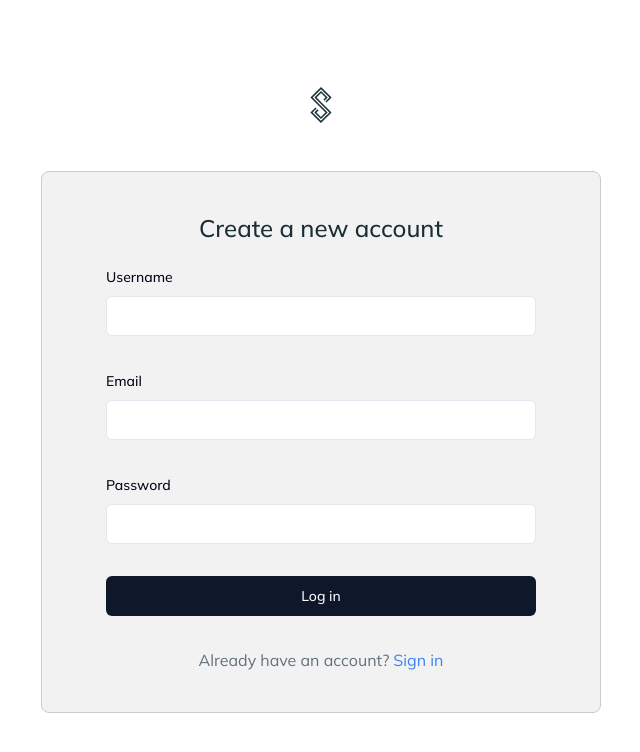
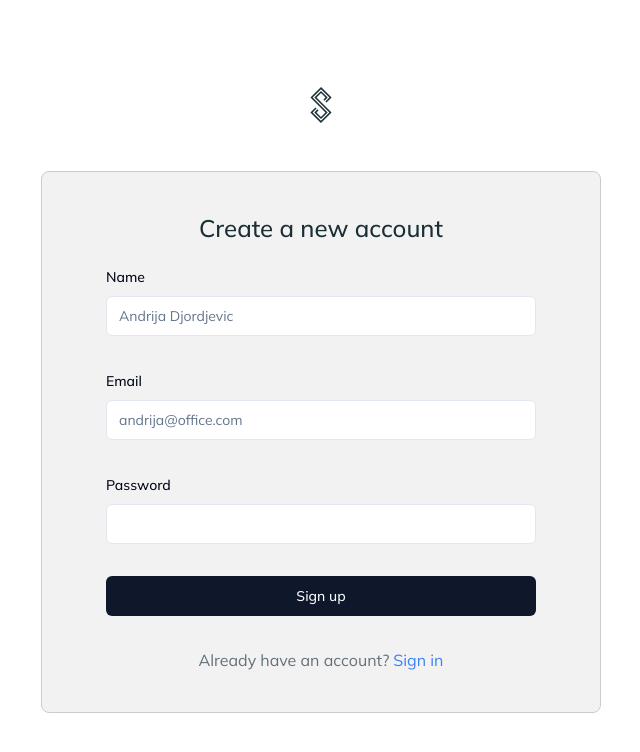
Before and after one commit to andrijaweb/ecommerce-app, a React (Vite) app: page /signup in a window 1280 px wide. Shown: the top 752 px of the page, without its empty margins (319-959 px from the left). Built offline with nearby package versions, Linux system fonts and the light colour scheme; no server answers.

Commit message:
Added signup functionality

```diff
--- a/src/App.tsx
+++ b/src/App.tsx
@@ -63,7 +63,7 @@ const App = () => {
             fontSize: "16px",
             maxWidth: "500px",
             padding: "16px 24px",
-            backgroundColor: "#F2F2F2",
+            backgroundColor: "#fff",
           },
         }}
       />
--- a/src/features/authentication/forms/SignupForm.tsx
+++ b/src/features/authentication/forms/SignupForm.tsx
@@ -13,16 +13,14 @@ import {
 
 import { Input } from "@/components/ui/input";
 import { Button } from "@/components/ui/button";
-import {
-  loginValidation,
-  signupValidation,
-} from "@/features/authentication/validation";
+import { signupValidation } from "@/features/authentication/validation";
 
 import { Link } from "react-router-dom";
 import Spinner from "../../../components/Spinner";
+import { useSignup } from "../useSignup";
 
 const SignupForm = () => {
-  const isPending = false;
+  const { signup, isPending } = useSignup();
 
   const form = useForm<z.infer<typeof signupValidation>>({
     resolver: zodResolver(signupValidation),
@@ -34,10 +32,14 @@ const SignupForm = () => {
   });
 
   // 2. Define a submit handler.
-  function onSubmit(values: z.infer<typeof loginValidation>) {
+  function onSubmit(values: z.infer<typeof signupValidation>) {
     console.log(values);
 
     if (!values) return;
+
+    const { name, email, password } = values;
+
+    signup({ name, email, password });
   }
 
   return (
@@ -52,9 +54,15 @@ const SignupForm = () => {
             name="name"
             render={({ field }) => (
               <FormItem>
-                <FormLabel className="shad-form_label">Username</FormLabel>
+                <FormLabel className="shad-form_label">Name</FormLabel>
                 <FormControl>
-                  <Input type="text" className="shad-input" {...field} />
+                  <Input
+                    type="text"
+                    placeholder="Andrija Djordjevic"
+                    disabled={isPending}
+                    className="shad-input"
+                    {...field}
+                  />
                 </FormControl>
                 <FormMessage />
               </FormItem>
@@ -68,7 +76,13 @@ const SignupForm = () => {
               <FormItem>
                 <FormLabel className="shad-form_label">Email</FormLabel>
                 <FormControl>
-                  <Input type="text" className="shad-input" {...field} />
+                  <Input
+                    type="text"
+                    placeholder="andrija@office.com"
+                    disabled={isPending}
+                    className="shad-input"
+                    {...field}
+                  />
                 </FormControl>
                 <FormMessage />
               </FormItem>
@@ -82,7 +96,12 @@ const SignupForm = () => {
               <FormItem>
                 <FormLabel className="shad-form_label">Password</FormLabel>
                 <FormControl>
-                  <Input type="password" className="shad-input" {...field} />
+                  <Input
+                    type="password"
+                    disabled={isPending}
+                    className="shad-input"
+                    {...field}
+                  />
                 </FormControl>
                 <FormMessage />
               </FormItem>
@@ -90,7 +109,7 @@ const SignupForm = () => {
           />
 
           <Button type="submit" disabled={isPending} className="w-full">
-            {!isPending ? "Log in" : <Spinner />}
+            {!isPending ? "Sign up" : <Spinner />}
           </Button>
 
           <p className="text-textGray text-center">
--- a/src/features/authentication/useLogin.ts
+++ b/src/features/authentication/useLogin.ts
@@ -1,15 +1,17 @@
 import { login as loginApi } from "@/services/apiAuth";
-import { useMutation } from "@tanstack/react-query";
+import { useMutation, useQueryClient } from "@tanstack/react-query";
 import toast from "react-hot-toast";
 import { useNavigate } from "react-router-dom";
 
 export function useLogin() {
   const navigate = useNavigate();
+  const queryClient = useQueryClient();
 
   const { mutate: login, isPending } = useMutation({
     mutationFn: ({ email, password }: { email: string; password: string }) =>
       loginApi({ email, password }),
-    onSuccess: () => {
+    onSuccess: (user) => {
+      queryClient.setQueryData(["user"], user.user);
       navigate("/", { replace: true });
       toast.success("Successfully logged in!");
     },
--- /dev/null
+++ b/src/features/authentication/useSignup.ts
@@ -0,0 +1,22 @@
+import { signup as signupApi } from "@/services/apiAuth";
+import { useMutation, useQueryClient } from "@tanstack/react-query";
+import toast from "react-hot-toast";
+import { useNavigate } from "react-router-dom";
+
+export function useSignup() {
+  const navigate = useNavigate();
+  const queryClient = useQueryClient();
+
+  const { mutate: signup, isPending } = useMutation({
+    mutationFn: signupApi,
+    onSuccess: (user) => {
+      queryClient.setQueryData(["user"], user.user);
+      navigate("/", { replace: true });
+      toast.success(
+        "Account successfully created! Please check your email to confirm your account!"
+      );
+    },
+  });
+
+  return { signup, isPending };
+}
--- a/src/services/apiAuth.ts
+++ b/src/services/apiAuth.ts
@@ -1,9 +1,32 @@
 import supabase from "./supabase";
+
+type SignupProps = {
+  name: string;
+  email: string;
+  password: string;
+};
 
 type LoginProps = {
   email: string;
   password: string;
 };
+
+export async function signup({ name, email, password }: SignupProps) {
+  const { data, error } = await supabase.auth.signUp({
+    email,
+    password,
+    options: {
+      data: {
+        name,
+        avatar: "",
+      },
+    },
+  });
+
+  if (error) throw new Error(error.message);
+
+  return data;
+}
 
 export async function login({ email, password }: LoginProps) {
   const { data, error } = await supabase.auth.signInWithPassword({
@@ -13,7 +36,6 @@ export async function login({ email, password }: LoginProps) {
 
   if (error) throw new Error(error.message);
 
-  console.log(data);
   return data;
 }
 
```
